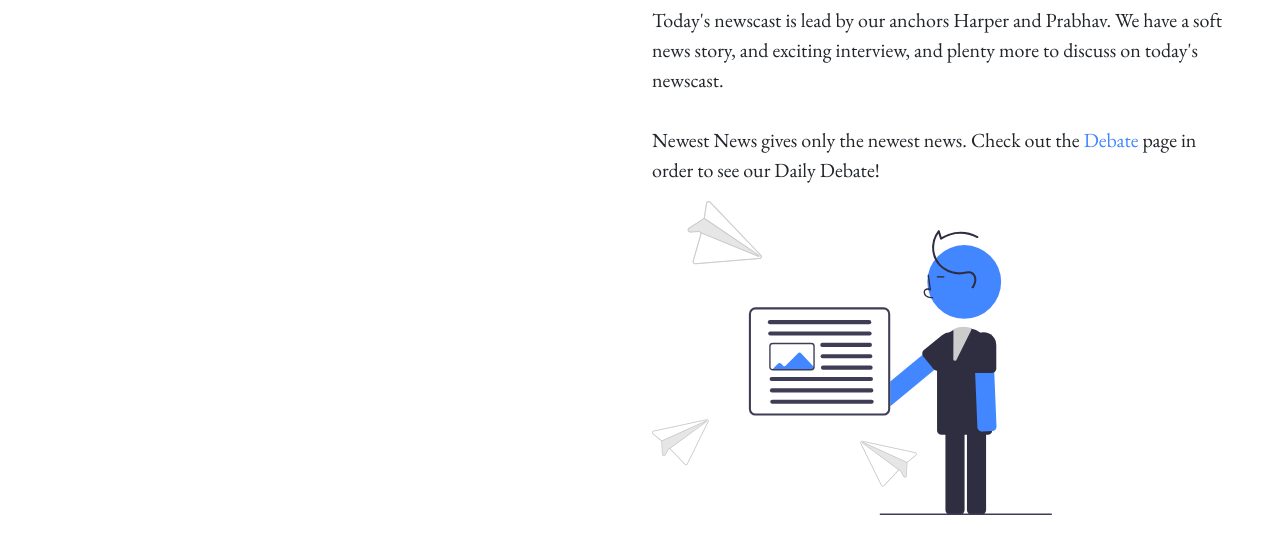
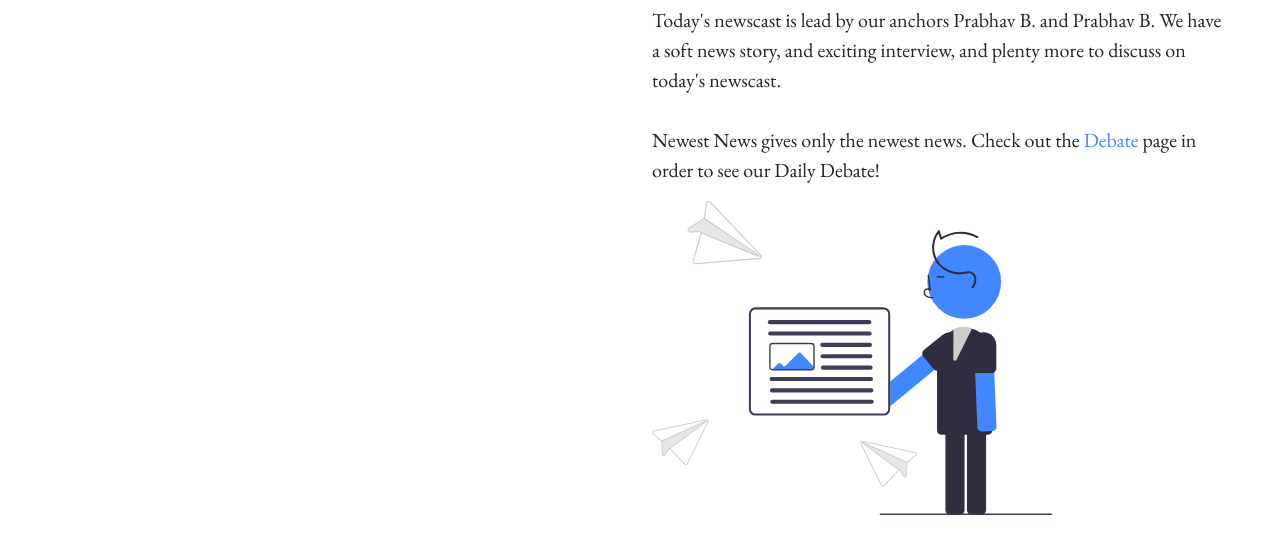
Before and after one commit to prabhav3/debate-pba, a plain HTML site: page index.html in a window 1280 px wide. Shown: the part 178-732 px from the top of the page. Drawn offline with nearby package versions, Linux system fonts and the light colour scheme; a web font is replaced by a local one.

Commit message:
Update index.html

```diff
--- a/index.html
+++ b/index.html
@@ -53,7 +53,7 @@
       </div>
       <div class="col">
         <h1 style="font-family: chomsky;">Welcome!</h1>
-        <p class="lead">Today's newscast is lead by our anchors Harper and Prabhav. We have a soft news story, and exciting interview, and plenty more to discuss on today's newscast.<br><br>Newest News gives only the newest news. Check out the <a href="debate.html" class="hover-underline-animation" style="color:#4287FF">Debate</a> page in order to see our Daily Debate!</p>
+        <p class="lead">Today's newscast is lead by our anchors Prabhav B. and Prabhav B. We have a soft news story, and exciting interview, and plenty more to discuss on today's newscast.<br><br>Newest News gives only the newest news. Check out the <a href="debate.html" class="hover-underline-animation" style="color:#4287FF">Debate</a> page in order to see our Daily Debate!</p>
         <img src="news.svg" width="400" class="img-fluid">
       </div>
     </div>
```
